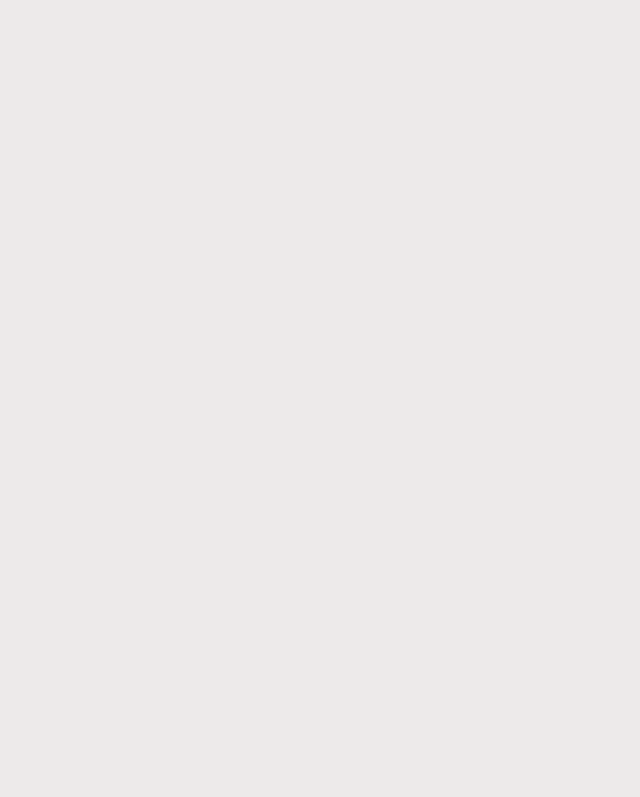
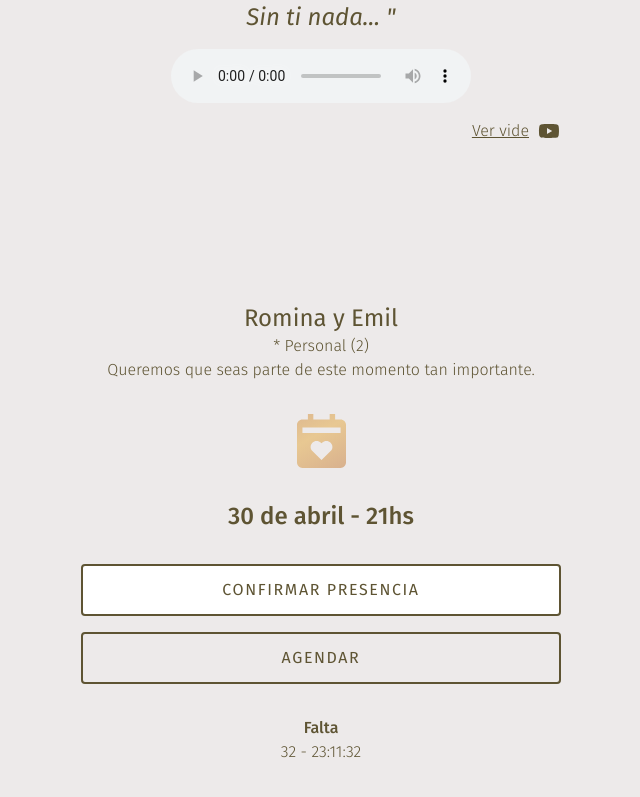
Before and after one commit to emilrichardo/carlaynico, a Next.js app: page / in a window 1280 px wide. Shown: the part 855-1652 px from the top of the page, without its empty margins (319-959 px from the left). Before the commit the page ends 800 px from the top, so only its background shows below. Built offline with nearby package versions, Linux system fonts and the light colour scheme.

Commit message:
counterdown

```diff
--- /dev/null
+++ b/components/Button.js
@@ -0,0 +1,10 @@
+export default function Button({children, className, ...props}) {
+    return(
+        <button
+        className={`${className} cursor-pointer hover:bg-dark hover:text-light uppercase rounded text-center font-normal px-10 py-3 border-2 border-dark tracking-widest`}
+        {...props}
+        >
+            {children}
+        </button>
+    )
+};
--- /dev/null
+++ b/components/Count.js
@@ -0,0 +1,29 @@
+import React from 'react';import ReactDOM from 'react-dom';
+import Countdown from 'react-countdown';
+
+// Random component
+const Completionist = () => <span>You are good to go!</span>;
+
+
+// Renderer callback with condition
+const renderer = ({ days,hours, minutes, seconds, completed }) => {
+  if (completed) {
+    // Render a complete state
+    return <Completionist />;
+  } else {
+    // Render a countdown
+    return (
+      <span>
+        {days} - {hours}:{minutes}:{seconds}
+      </span>
+    );
+  }
+};
+
+console.log()
+
+export default function Count(params) {
+  return(
+    <Countdown date={'2022-04-30T00:00:00'} renderer={renderer} />
+  )
+};
--- a/package.json
+++ b/package.json
@@ -12,6 +12,7 @@
     "next": "12.1.1",
     "react": "17.0.2",
     "react-audio-player": "^0.17.0",
+    "react-countdown": "^2.3.2",
     "react-dom": "17.0.2"
   },
   "devDependencies": {
--- a/pages/index.js
+++ b/pages/index.js
@@ -2,6 +2,8 @@ import Head from "next/head";
 import Logo from "../components/Logo";
 import ReactAudioPlayer from 'react-audio-player';
 import Image from "next/image";
+import Button from "../components/Button";
+import Count from "../components/Count"
 
 
 
@@ -11,16 +13,14 @@ export default function Home() {
       <Head>
         <title>Carla y Nico</title>
       </Head>
-      <div className="h-screen  flex flex-col justify-center">
-       {/*  <div className=" relative -top-24 -right-1/2 ">
-        <Image
+      <Image
           src="/hojas01.png"
           alt="Hoja 01"
           width={395}
           height={350}
         />
+      <section className="h-screen  flex flex-col justify-center">
 
-        </div> */}
 
         <div className="text-center ">
           <h4 className=" tracking-widest">¡Nos casamos!</h4>
@@ -43,7 +43,38 @@ export default function Home() {
 
         </div>
 
-      </div>
+      </section>
+
+      <section className=" min-h-screen">
+        <div className="text-center">
+          <h4 className=" text-2xl font-normal">Romina y Emil</h4>
+          <h5>* Personal (2)</h5>
+          <p>Queremos que seas parte de este momento tan importante.</p>
+          <div className="text-center">
+            <svg className=" mt-8 inline-block" width="49" height="54" viewBox="0 0 49 54" fill="none" xmlns="http://www.w3.org/2000/svg">
+              <path d="M43.5556 5.4H38.1111V0H32.6667V5.4H16.3333V0H10.8889V5.4H5.44444C2.44183 5.4 0 7.8219 0 10.8V48.6C0 51.5781 2.44183 54 5.44444 54H43.5556C46.5582 54 49 51.5781 49 48.6V10.8C49 7.8219 46.5582 5.4 43.5556 5.4ZM33.6249 37.0197L24.5054 45.9L15.3887 37.0197C14.8264 36.4834 14.3791 35.8399 14.0736 35.128C13.768 34.4161 13.6105 33.6503 13.6105 32.8766C13.6105 32.1028 13.768 31.337 14.0736 30.6251C14.3791 29.9132 14.8264 29.2697 15.3887 28.7334C16.5218 27.6239 18.0499 27.0017 19.6422 27.0017C21.2344 27.0017 22.7626 27.6239 23.8957 28.7334L24.5054 29.3247L25.1152 28.7334C26.2488 27.6237 27.7774 27.0015 29.3701 27.0015C30.9627 27.0015 32.4914 27.6237 33.6249 28.7334C34.1872 29.2697 34.6345 29.9132 34.94 30.6251C35.2456 31.337 35.4031 32.1028 35.4031 32.8766C35.4031 33.6503 35.2456 34.4161 34.94 35.128C34.6345 35.8399 34.1872 36.4834 33.6249 37.0197ZM43.5556 18.9H5.44444V13.5H43.5556V18.9Z" fill="url(#paint0_linear_34_10160)"/>
+              <defs>
+              <linearGradient id="paint0_linear_34_10160" x1="-5.27512" y1="-24.7091" x2="45.6905" y2="65.3404" gradientUnits="userSpaceOnUse">
+              <stop stopColor="#D5AC8D"/>
+              <stop offset="0.5" stopColor="#E8C892"/>
+              <stop offset="1" stopColor="#D5AC8D"/>
+              </linearGradient>
+              </defs>
+            </svg>
+
+            <h5 className=" mt-8 text-2xl font-medium mb-8">30 de abril - 21hs</h5>
+            <Button className="w-full bg-white mb-4">Confirmar presencia</Button>
+            <Button className="w-full">Agendar</Button>
+
+          </div>
+
+          <div className="mt-8">
+            <h4 className=" font-medium">Falta</h4>
+          <Count/>
+          </div>
+
+        </div>
+      </section>
 
 
 
--- a/tailwind.config.js
+++ b/tailwind.config.js
@@ -10,6 +10,7 @@ module.exports = {
       'primary-light': '#E8C892',
       'secondary': '##C3C3A7',
       'light': '#EDEAEA',
+      'white': '#fff',
       'dark': '#5E5433',
     },
 
```
Also changed, not shown: public/calendar.svg (added), 1 other file (tests, documents, lock files or other folders).
